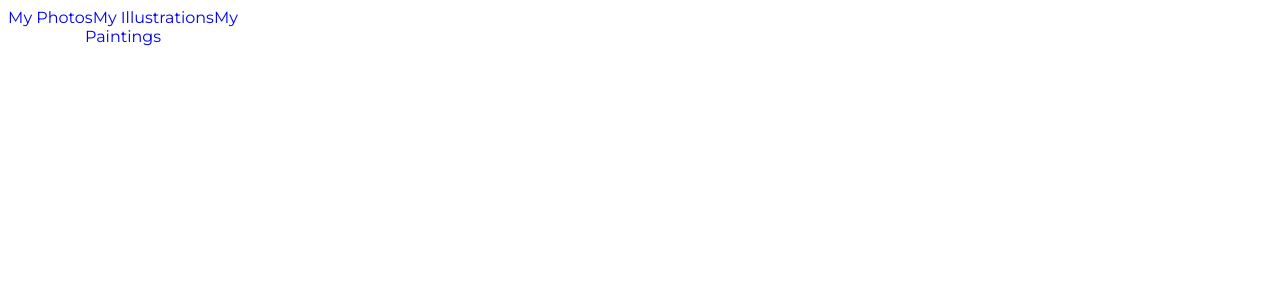
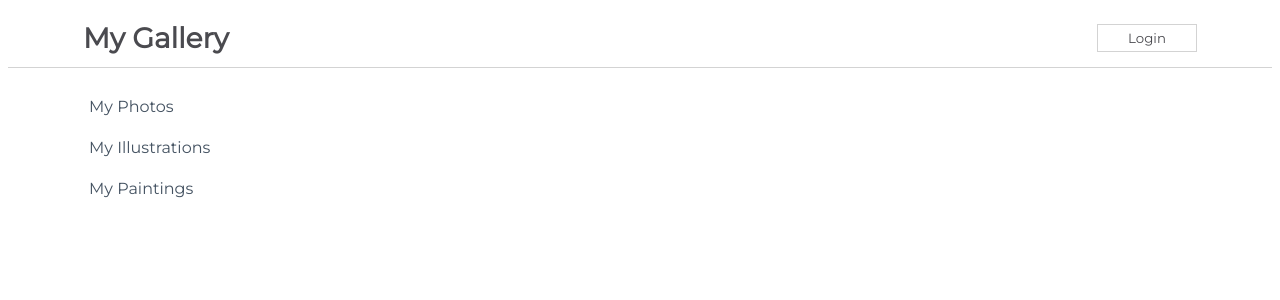
Before and after one commit to rkillickdev/react-challenges, a React (Create React App) app in the folder my-app/: page / in a window 1280 px wide. Shown: the top 300 px of the page. Built offline with nearby package versions, Linux system fonts and the light colour scheme.

Commit message:
setup navbar form

```diff
--- a/my-app/src/App.js
+++ b/my-app/src/App.js
@@ -1,10 +1,13 @@
 import css from './App.module.css';
 import Sidebar from './components/Sidebar';
+// import NavBarSimple from './components/NavBarSimple';
+import NavBarForm from './components/NavBarForm';
 
 function App() {
   return (
     <div className={css.App}>
       < Sidebar />
+      < NavBarForm />
     </div>
   );
 }
--- /dev/null
+++ b/my-app/src/components/NavBarForm.js
@@ -0,0 +1,40 @@
+import React, { Component } from 'react'
+import css from "./css/NavBarForm.module.css";
+
+export class NavBarForm extends Component {
+    constructor(props) {
+      super(props)
+
+      this.state = {
+         isLoggedIn: true
+      }
+
+    }
+    handleButtonClick = () => {
+        this.setState((prevState) => ({
+            isLoggedIn: prevState.isLoggedIn ? false: true
+        }),  () => console.log(this.state.isLoggedIn))
+    }
+    render() {
+        return (
+        <div className={css.NavBar}>
+            <h1>My Gallery</h1>
+            {
+                this.state.isLoggedIn ?
+                <button onClick={() => this.handleButtonClick()}>Login</button>
+                :
+                <form>
+                    <label htmlFor = "username">Username:</label>
+                    <input placeholder="username" id="username"/>
+
+                    <label htmlFor = "password">Password:</label>
+                    <input placeholder="password" id="password"/>
+                    <button onClick={() => this.handleButtonClick()}>Submit</button>
+                </form>
+            }
+        </div>
+        )
+    }
+}
+
+export default NavBarForm
--- /dev/null
+++ b/my-app/src/components/NavBarSimple.js
@@ -0,0 +1,36 @@
+import React, { Component } from "react";
+import css from "./css/NavBarSimple.module.css";
+
+class NavBarSimple extends Component {
+
+    constructor(props) {
+        super(props);
+
+        this.state = {
+            message: "Hello, guest!",
+            buttonText: "Log in"
+        }
+    }
+
+    handleclick = () => {
+        this.setState((prevState) => ({
+            message: prevState.message === "Hello, guest!" ? "Welcome back, user!" : "Hello, guest!",
+            buttonText: prevState.buttonText === "Log out" ? "Log in" : "Log out",
+        }), ()=> console.log(this.state.message))
+
+    }
+
+    render() {
+        return (
+            <div className={css.NavBar}>
+                <h1>My Gallery</h1>
+                <div>
+                    <span>{this.state.message}</span>
+                    <button onClick={() => this.handleclick()}>{this.state.buttonText}</button>
+                </div>
+            </div>
+        )
+    }
+}
+
+export default NavBarSimple
--- a/my-app/src/components/Sidebar.js
+++ b/my-app/src/components/Sidebar.js
@@ -1,8 +1,9 @@
 import react from "react";
+import css from './css/Sidebar.module.css';
 
 const Sidebar = () => {
     return (
-        <div>
+        <div className={css.sidebar}>
           <a href = "#." target= "_blank">My Photos</a>
           <a href = "#." target= "_blank">My Illustrations</a>
           <a href = "#." target= "_blank">My Paintings</a>
```
